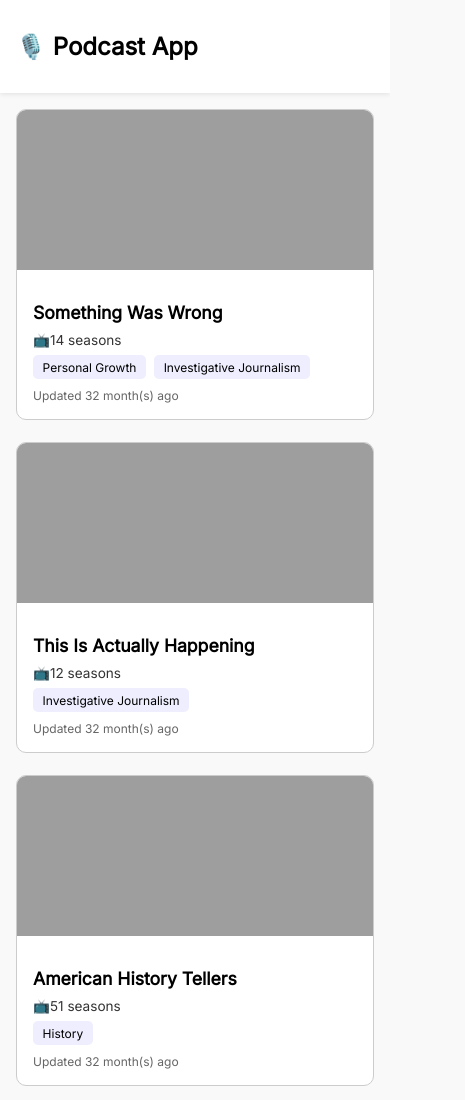
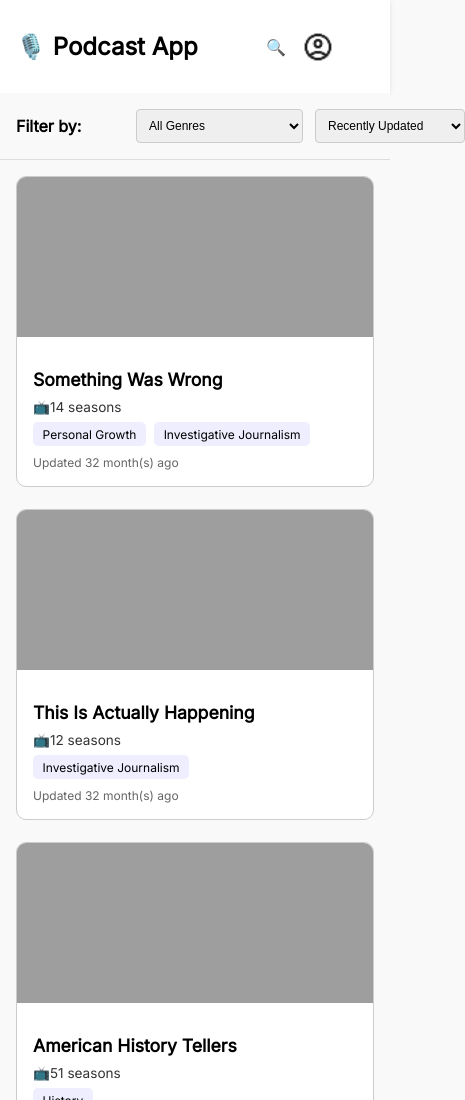
Before and after one commit to Rue87/RUNMAR25118_fto2502_A_Runyararo-Marongwe_DJS02, a plain HTML site: page index.html in a window 390 px wide. Shown: the top 1100 px of the page, 465 px wide, since content can reach past the window. Drawn offline with Linux system fonts and the light colour scheme.

Commit message:
Update README and implement genre dropdown

```diff
--- a/index.html
+++ b/index.html
@@ -13,7 +13,26 @@
   <body>
     <header class="app-header">
       <h1>🎙️ Podcast App</h1>
+       <div class="header-icons">
+      <div class="icon-button" id="searchBtn" aria-label="Search">🔍</div>
+      <img src="./src/images/user-prof.png" alt="User Profile" class="user-profile" />
     </header>
+<!-- 🔽 Filter Bar Section -->
+<section class="filter-bar">
+  <div class="filter-controls">
+    <label for="genreFilter">Filter by:</label>
+    <select id="genreFilter">
+      <option value="all">All Genres</option>
+      <!-- Genres will be populated dynamically -->
+    </select>
+     <select id="sortFilter">
+      <option value="recent">Recently Updated</option>
+      <option value="">Most Popular</option>
+      <option value="">Newest</option>
+    </select>
+  </div>
+  </section>
+
 
     <main id="podcastGrid" class="grid"></main>
 
--- a/src/index.js
+++ b/src/index.js
@@ -2,8 +2,27 @@ import { podcasts } from "./data.js";
 import { createModal } from "./components/createModal.js";
 import { createGrid } from "./views/createGrid.js";
 import "./components/PodcastPreview.js";
+import { genres } from "./data.js";
 
 /**
+ * Populate the #genreFilter dropdown with genre titles.
+ */
+
+ function populateGenreDropdown() {
+  const genreSelect = document.getElementById("genreFilter");
+
+  genres.forEach((genre) => {
+    const option = document.createElement("option");
+    option.value = genre.id;
+    option.textContent = genre.title;
+    genreSelect.appendChild(option);
+  });
+}
+
+document.addEventListener("DOMContentLoaded", () => {
+  populateGenreDropdown();
+});
+/*
  * Initializes the podcast application.
  *
  * @principle SRP - Only responsible for application startup logic like event binding and rendering initial grid.
--- a/src/views/createGrid.js
+++ b/src/views/createGrid.js
@@ -3,7 +3,7 @@ import { createModal } from "../components/createModal.js";
 import { GenreService } from "../utils/GenreService.js";
 import { DateUtils } from "../utils/DateUtils.js";
 import { SeasonService } from "../utils/seasonService.js";
-
+import"../components/PodcastPreview.js"; // Register the podcast-preview custom element
 /**
  * @module createGrid
  * @description Grid Renderer - Responsible for rendering the grid of podcast preview components.
--- a/styles.css
+++ b/styles.css
@@ -19,6 +19,50 @@ body {
 .filters select {
   margin-left: 1rem;
   padding: 0.5rem;
+}
+
+/* Filter Bar Styles */
+.filter-bar {
+  display: flex;
+  justify-content: space-between;
+  align-items: center;
+  padding: 1rem 1.5rem;
+  border-bottom: 1px solid #ddd;
+  background-color: #f9f9f9;
+  padding: 1rem;
+}
+
+.filter-controls {
+  display: flex;
+  gap: 0.75rem;
+  align-items: flex-start;
+  justify-content: flex-start;
+}
+
+/* Make labels and selects have consistent spacing */
+.filter-controls label {
+  font-weight: 600;
+  margin-right: 0.5rem;
+  min-width: 100px;
+}
+
+.filter-controls select {
+  padding: 0.5rem;
+  font-size: 0.75rem;
+  border: 1px solid #ccc;
+  border-radius: 4px;
+
+}
+
+.header-icons {
+  display: flex;
+  align-items: center;
+  gap: 1rem;
+}
+.user-profile{
+  height:32px;
+  width:32px;
+  margin-right: 40px;
 }
 
 /*.grid {
@@ -185,18 +229,24 @@ body {
     grid-template-columns: repeat(4, 1fr);
   }
 }
-
 @media (max-width: 900px) {
   #podcastGrid {
     grid-template-columns: repeat(2, 1fr);
   }
 }
-
 @media (max-width: 600px) {
   #podcastGrid {
     grid-template-columns: 1fr;
   }
+  .card {
+    padding: 0.5rem;
+  }
+  .card img {
+    height: 150px;
+    object-fit: cover;
+  }
 }
+
 @media (max-width: 480px) {
   h1 {
     font-size: 1.5rem;
@@ -217,4 +267,26 @@ body {
   .season-title {
     font-size: 0.8rem;
   }
+  /* Responsive layout that stays horizontal */
+.filter-controls {
+  display: flex;
+  gap: 0.75rem;
+  align-items: center;
+  justify-content: flex-start;
 }
+
+/* Consistent label spacing */
+.filter-controls label {
+  font-weight: 600;
+  margin-right: 0.5rem;
+  min-width: 100px;
+}
+
+/* Dropdown appearance */
+.filter-controls select {
+  padding: 0.5rem;
+  font-size: 0.75rem;
+  min-width: 150px;
+  box-sizing: border-box;
+}
+}
```
Also changed, not shown: src/images/user-prof.png (added), 1 other file.
